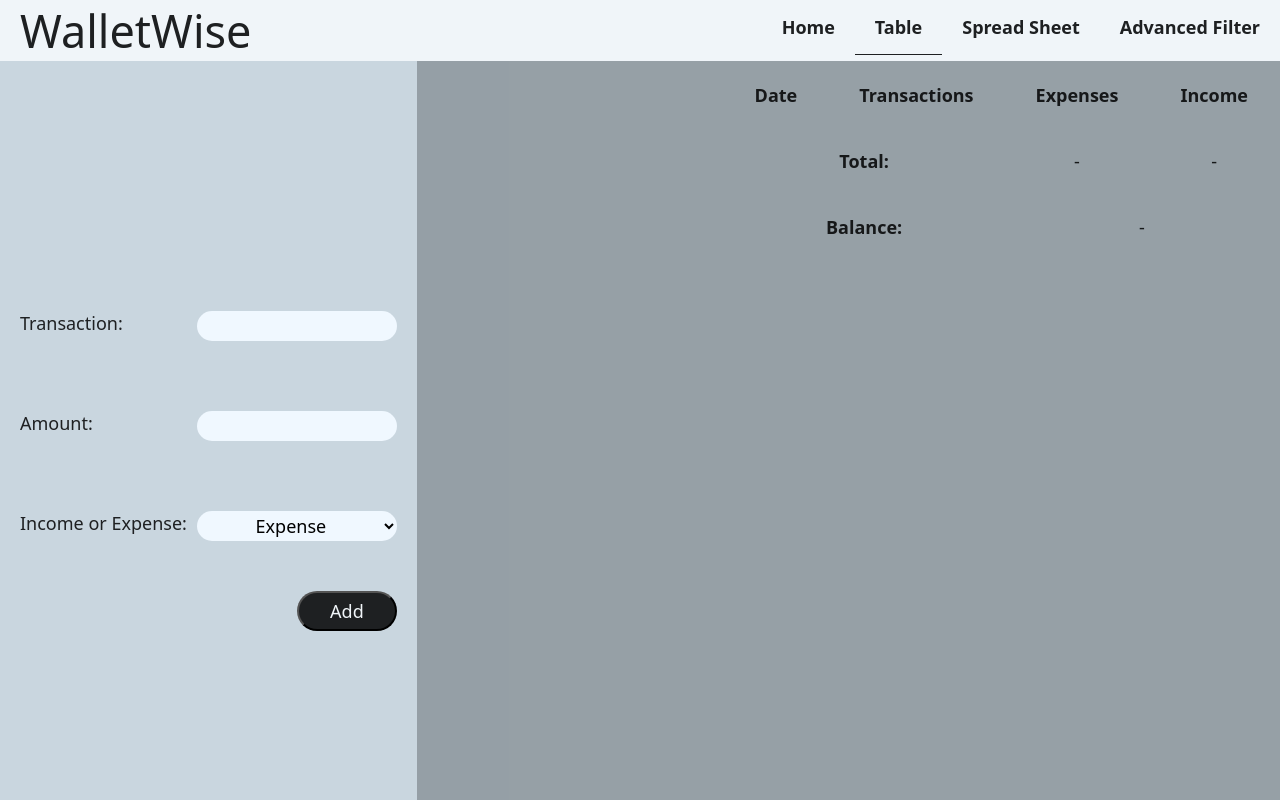
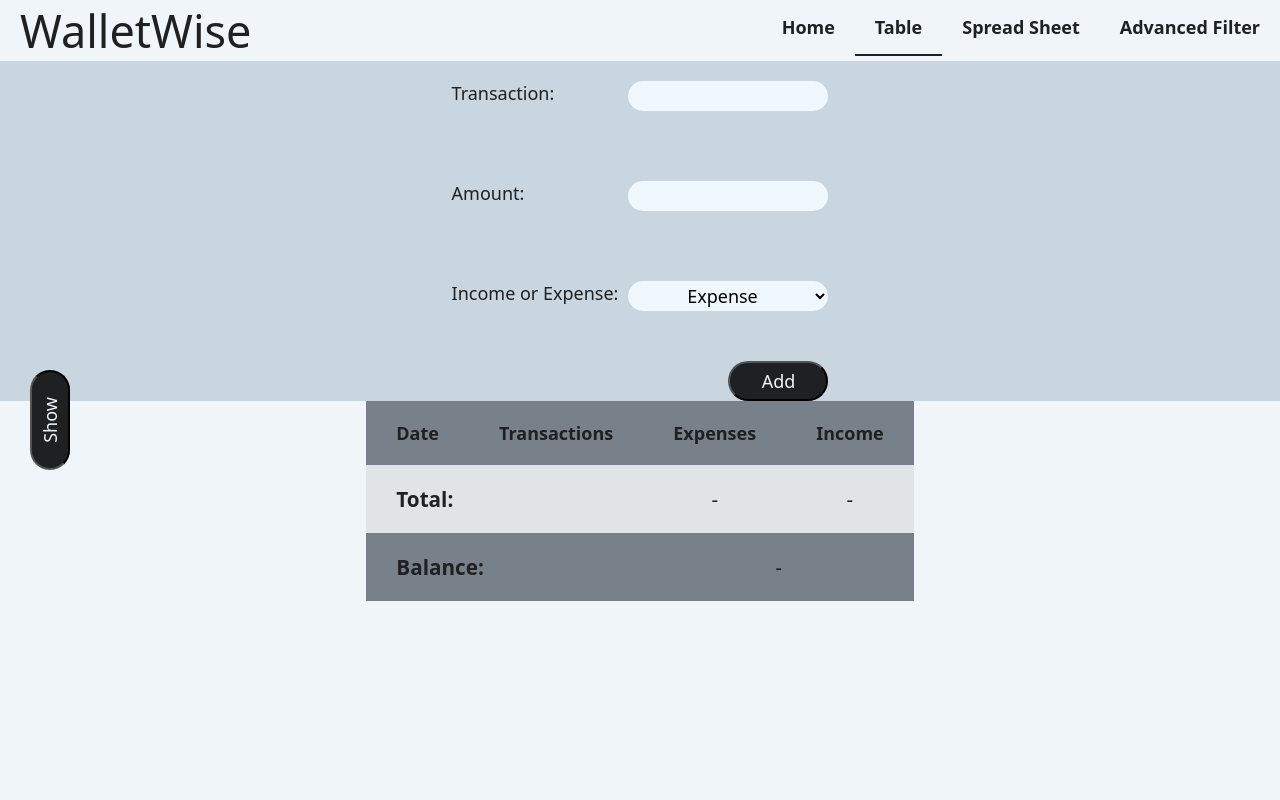
Before and after one commit to lemiprogram/budget-tracker, a plain HTML site: page index.html in a window 1280 px wide. Both pictures are taken after a click on the item "Table". Drawn offline with Linux system fonts and the light colour scheme.

Commit message:
Added the showTransactionInpsBtn function

```diff
--- a/index.html
+++ b/index.html
@@ -73,7 +73,7 @@
 
                 </div>
             </div>
-            <div class="close-btn"></div>
+            <div class="show-transactionInps-btn"><button class="btn">Show</button></div>
             <div class="table">
                 <table>
                     <tHead>
--- a/root.css
+++ b/root.css
@@ -1,5 +1,5 @@
 :root{
-    --fadded-black:rgba(0, 0, 0, 0.457);
+    --faded-black:#00000037;
 
     --primary-100:var(--lm-primary-100);
     --primary-200:var(--lm-primary-200);
@@ -24,6 +24,7 @@
     --lm-bg-100:#F0F5F9;
     --lm-bg-200:#C9D6DF;
     --lm-bg-300:#bfc7d1;
+
     /* dark mode */
     --dm-primary-100:#FFFFFF;
     --dm-primary-200:#e0e0e0;
--- a/script.js
+++ b/script.js
@@ -10,6 +10,7 @@
   const [homeSection,tableSection,spreadSheetSection,filterSection] = sections
   //btns
   const addTransactionBtn = document.querySelector("#add-transaction")
+  const showTransactionInpsBtn = document.querySelector(".show-transactionInps-btn")
   //table
   const tableInps = document.querySelector(".table-inps")
   const table = document.querySelector(".table")
@@ -29,6 +30,9 @@ function renderPage(){
   let balance = calcBalance(transactions)
   let totalExpense = calcExpense(transactions)
   let totalIncome = calcIncome(transactions)
+  //home section
+
+  // table section
   transactionTable.innerHTML = transactions.map(transaction => `
         <tr>
             <td>${transaction.date.toDateString().slice(4)}</td>
@@ -42,12 +46,7 @@ function renderPage(){
   tableTotalExpense.innerHTML = totalExpense?totalExpense:"-"
   tableTotalIncome.innerHTML = totalIncome?totalIncome:"-"
 
-  if(tableInps.style.display === "none"){
-      table.style.placeContent = "center"
-  }
-  else{
-    table.style.placeContent = "end"
-  }
+
 
 }
 // changeFocusNav = adds the focus-nav class to the nav-link selected
@@ -130,7 +129,7 @@ function renderPage(){
     }
   }
   function closeElement(element){
-    element.style.display = "none"
+    element.classList.add("hidden")
   }
 //add event listeners
   //when a nav item is clicked it would evoke thechangeFocusNav function on the item clicked
@@ -139,7 +138,11 @@ function renderPage(){
   logo.addEventListener("click",()=>changeFocusNav(homeNav))
   //when the add button is clicked it would add a transaction to the treansactions array
   addTransactionBtn.addEventListener("click", addTransaction)
-  //
+  //brings up the table-inps
+  showTransactionInpsBtn.addEventListener("click", ()=>{
+    renderPage()
+    tableInps.classList.remove("hidden")
+  })
 renderPage()
 changeFocusNav(homeNav)
 showWindow(document.querySelector(".table-inps"))
--- a/style.css
+++ b/style.css
@@ -10,16 +10,11 @@ ul{
     list-style: none;
 }
 body{
-    background-color: var(--bg-200);
+    background-color: var(--bg-100);
     color: var(--text-100);
     position: relative;
 }
-.focus-nav{
-    border-bottom: 1px solid var(--text-100);
-    }
-.hidden{
-    display: none;
-}
+
 .btn{
     cursor: pointer;
     border-radius: 20px;
@@ -61,7 +56,7 @@ header .heading {
 .menu svg{
     width: 20px;
     cursor: pointer;
-    fill: var(--accent-100);
+    fill: var(--text-100);
 }
 @media screen  and (max-width:700px) {
     nav{
@@ -79,21 +74,21 @@ header .heading {
                 ****************************************************************
 */
 /* section-home */
-.section-table{
-    position: relative;
-}
-    /* home-inps */
+.
+    /* table-inps */
 .table-inps{
     position: fixed;
-    width: 100vw;
-    height: 100vh;
-    background-color: #00000041;
+    z-index: 1;
+    width: 100%;
+    height: 100%;
+    top: -10px;
+    background-color: var(--faded-black);
     display: flex;
     place-content: center start;
 }
 .inps{
     background-color: var(--bg-200);
-    height: 100vh;
+    height: 100%;
     display: grid;
     place-content:center;
     gap: 30px;
@@ -127,6 +122,12 @@ select{
     place-content: center end;
     margin: 0 20px;
 }
+.show-transactionInps-btn .btn{
+    transform: rotate(270deg);
+    position: fixed;
+    z-index: 0;
+    top: 50%;
+}
 
 @media screen and (max-width:700px){
     .inp{
@@ -137,14 +138,39 @@ select{
 /* table-section */
 .table{
     display: grid;
-    place-content: end end;
+    place-content: end center;
 }
 .section-table table{
     text-align: center;
 
 }
+table{
+    border-collapse: collapse;
+}
 td,th{
     padding: 20px 30px;
+    border: none;
+}
+tr:has(th){
+    background-color: var(--accent-100);
+    margin: 0;
+
+}
+tr:not(:has(th)):nth-child(2n){
+    background-color:var(--bg-300);
+}
+.total-row{
+    background-color: var(--accent-200);
+}
+
+tFoot th{
+    text-align: start;
+}
+tfoot :is(th,td){
+    font-size: 1.15em;
+}
+tfoot tr{
+    margin-bottom: 20px;
 }
 @media only screen and (max-width:700px){
 td,th{
@@ -152,3 +178,11 @@ td,th{
 
 }
 }
+
+
+.focus-nav{
+    border-bottom: 2px solid var(--text-100);
+    }
+.hidden{
+    display: none;
+}
```
